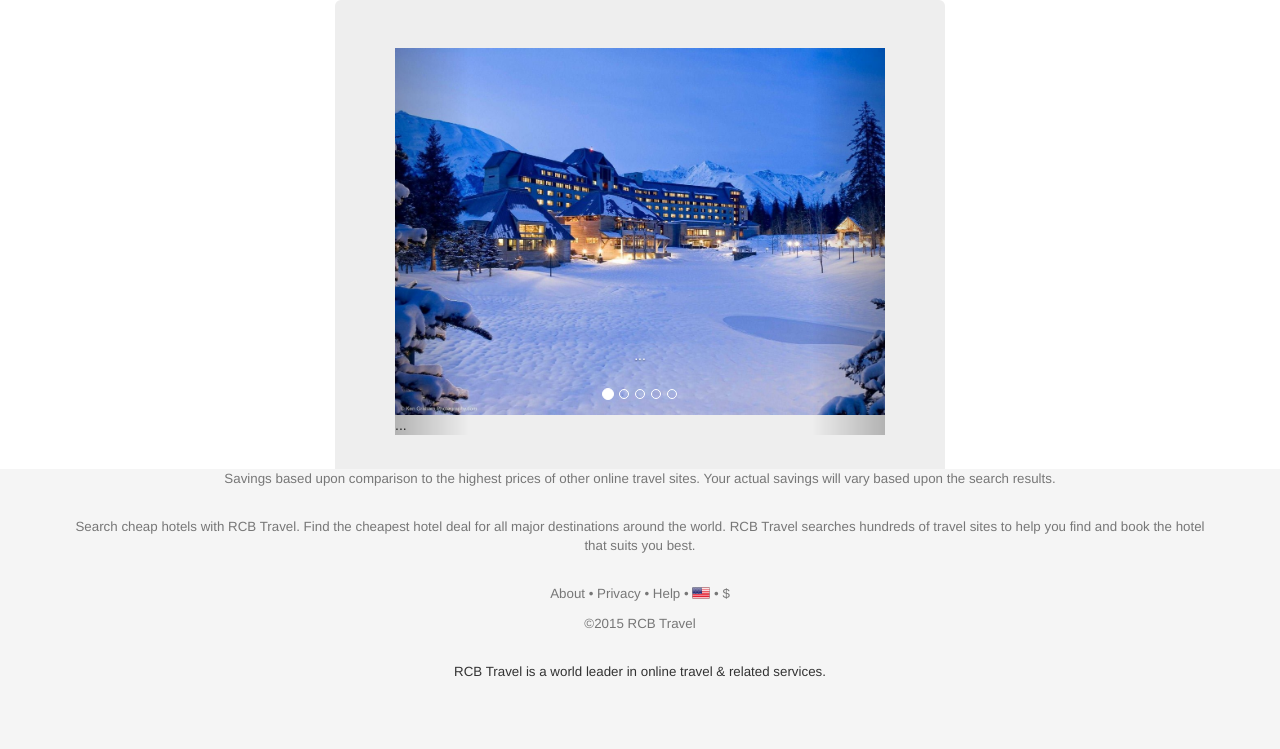
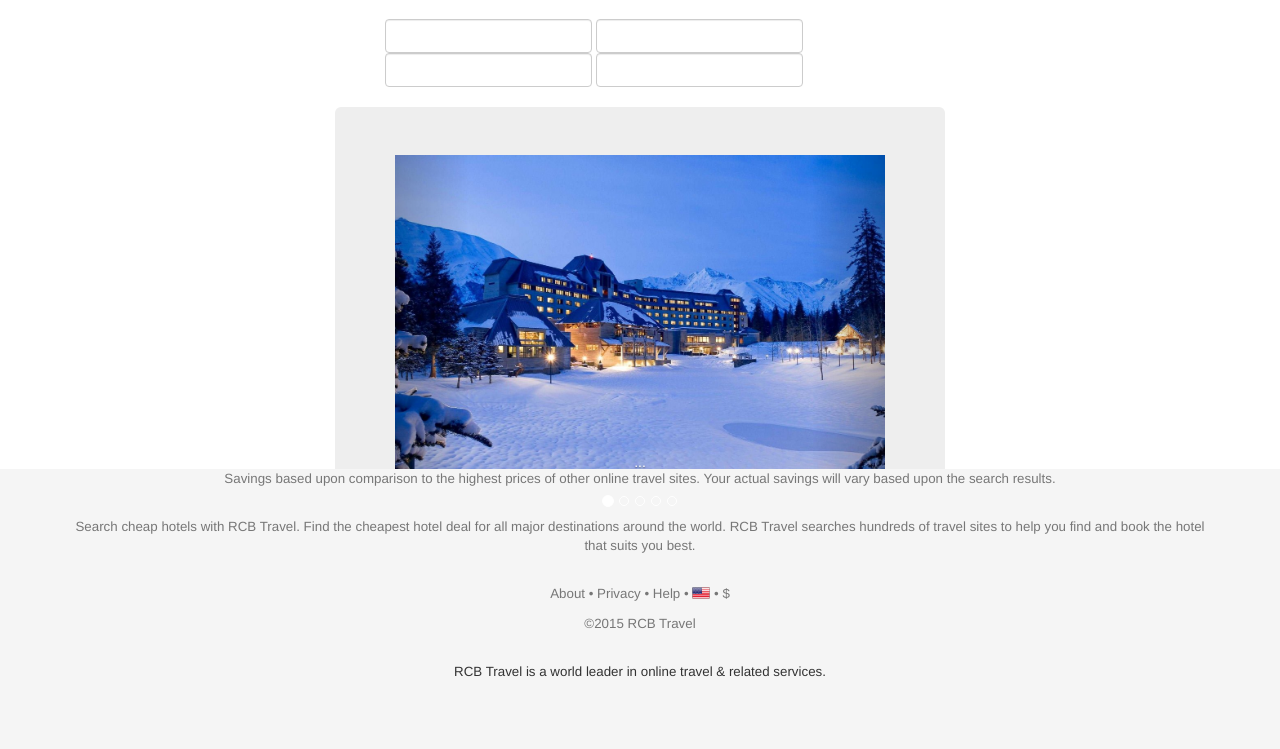
Before and after one commit to Shreyp/hw-hotels, a PHP site: page /home.html in a window 1280 px wide. Shown: the part 51-800 px from the top of the page. Run offline with PHP 8.4, Linux system fonts and the light colour scheme; some libraries are stand-ins or nearby versions; some web fonts are replaced.

Commit message:
added basic structure for form fields

```diff
--- a/css/hotels.css
+++ b/css/hotels.css
@@ -44,3 +44,12 @@
   float: left
   clear: left;
   ;}
+
+  /*Search Field Styling
+-------------------------------------------------- */
+
+#searchFields {
+  padding-top: 20px;
+  padding-bottom: 20px;
+  margin-left: 50px;
+}
--- a/home.html
+++ b/home.html
@@ -34,7 +34,18 @@
   <div class="container-fluid">
     <div class="row">
       <div class="col-md-3"></div>
-      <div class="col-md-6"><!--Search Fields--></div>
+      <div class="col-md-6">
+      <!--Search Fields Start-->
+        <form class="form-inline" id="searchFields">
+          <div class ="form-group">
+            <input type ="text" class="form-control" id="hotelLocation">
+            <input type ="text" class="form-control" id="startDate">
+            <input type ="text" class="form-control" id="endDate">
+            <input type ="text" class="form-control" id="numGuests">
+          </div>
+        </form>
+      <!--Search Fields End-->
+      </div>
       <div class="col-md-3"></div>
     </div>
     <div class="row">
@@ -111,6 +122,6 @@
 <!--Footer end-->
   <script src="https://ajax.googleapis.com/ajax/libs/jquery/2.1.4/jquery.min.js"></script>
   <script src="https://maxcdn.bootstrapcdn.com/bootstrap/3.3.5/js/bootstrap.min.js" integrity="sha512-K1qjQ+NcF2TYO/eI3M6v8EiNYZfA95pQumfvcVrTHtwQVDG+aHRqLi/ETn2uB+1JqwYqVG3LIvdm9lj6imS/pQ==" crossorigin="anonymous"></script>
-  <script type="text/javascript" src="js/hotels.js"></script>
+  <script type="text/javascript" src="js/home.js"></script>
 </body>
 </html>
```
Also changed, not shown: js/home.js (added), js/hotels.js (deleted).
